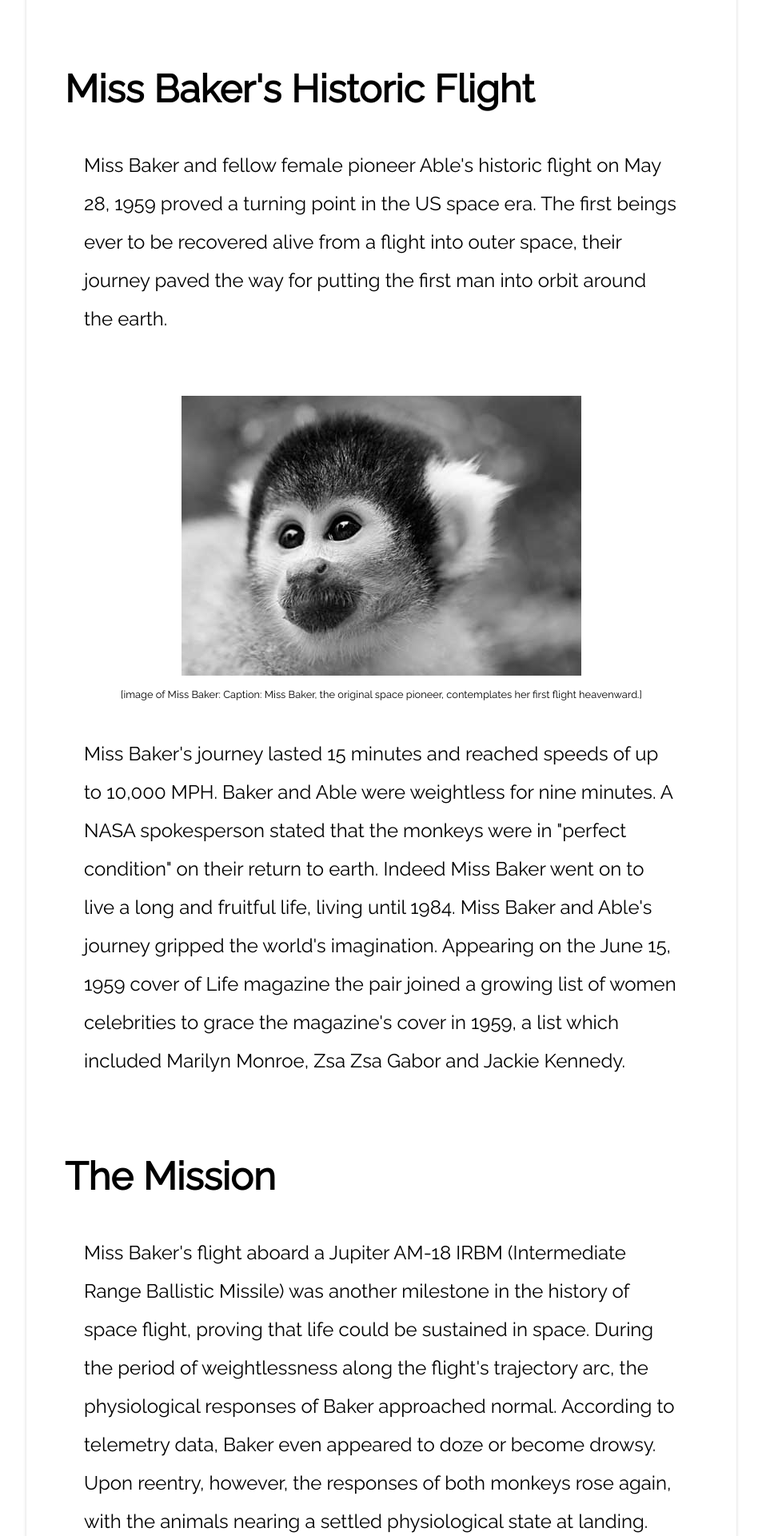
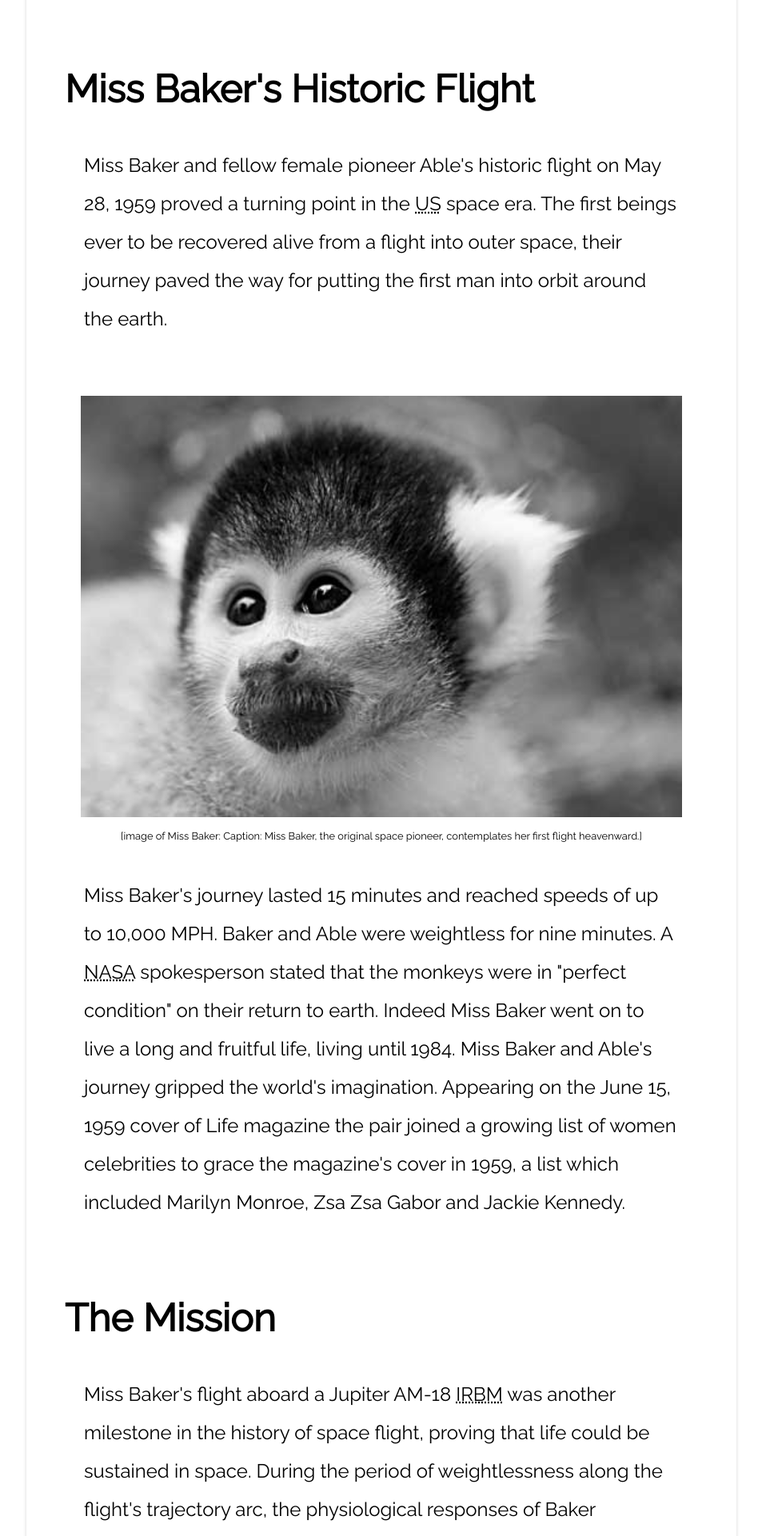
Before and after one commit to Ave700/First-website, a PHP site: page /ms-baker-2/ms-baker-2.html in a window 1280 px wide. Shown: the part 888-2809 px from the top of the page at 80% size, without its empty margins (163-1116 px from the left). Run offline with PHP 8.4, Linux system fonts and the light colour scheme.

Commit message:
added some

```diff
--- a/index.html
+++ b/index.html
@@ -52,7 +52,7 @@
         <ul>
           <li><a href="ms-baker/ms-baker.html"> Assignment 1</a></li>
           <li><a href="hobby/bread.html"> Assignment 2</a></li>
-          <li><a href="ms-baker-2/ms-baker-2.html"> Assignment 3</a></li>
+          <li><a href="ms-baker-2/ms-baker-2.html"> Assignment 4 ms. baker</a></li>
         </ul>
       <!-- </div> -->
 
--- a/ms-baker-2/ms-baker-2.html
+++ b/ms-baker-2/ms-baker-2.html
@@ -24,12 +24,16 @@
                 <p>
                     Before humans were launched into space, many animals were propelled heavenwards to pave the way for mankind's pioneering endeavors.
                      These original pioneers, including numerous monkeys, served their nations in order to investigate the biological effects of space travel.
-                     Perhaps the most famous animal astronaut is Laika, the Soviet space dog who made her historic flight on November 3, 1957. The United States preferred to use monkeys for its missions and launched numerous monkey flights primarily between 1948 and 1961 paving the way for manned missions.
-                     Thirty-two monkeys flew in the space program; each had only one mission. Numerous back-up monkeys also went through the programs but never flew. Monkeys from several species were used, including rhesus monkeys, cynomolgus monkeys, and squirrel monkeys, as well as pig-tailed macaques.
+                     Perhaps the most famous animal astronaut is Laika, the Soviet space dog who made her historic flight on November 3, 1957. The United States
+                     preferred to use monkeys for its missions and launched numerous monkey flights primarily between 1948 and 1961 paving the way for manned missions.
+                     Thirty-two monkeys flew in the space program; each had only one mission. Numerous back-up monkeys also went through the programs but never flew.
+                     Monkeys from several species were used, including rhesus monkeys, cynomolgus monkeys, and squirrel monkeys, as well as pig-tailed macaques.
                 </p>
                 <h5>Miss Baker's Historic Flight</h5>
                 <p>
-                     Miss Baker and fellow female pioneer Able's historic flight on May 28, 1959 proved a turning point in the US space era. The first beings ever to be recovered alive from a flight into outer space, their journey paved the way for putting the first man into orbit around the earth.
+                     Miss Baker and fellow female pioneer Able's historic flight on May 28, 1959 proved a turning point in the <abbr title="United States">US</abbr> space era.
+                     The first beings ever to be recovered alive from a flight into outer space,
+                     their journey paved the way for putting the first man into orbit around the earth.
                 </p>
 
                 <img src="images/miss_baker.jpg" alt="A picture of ms. baker (she's a monkey)">
@@ -41,32 +45,32 @@
 
                 <p>
                     Miss Baker's journey lasted 15 minutes and reached speeds of up to 10,000 MPH. Baker and Able were weightless for nine minutes.
-                    A NASA spokesperson stated that the monkeys were in "perfect condition" on their return to earth.
+                    A <abbr title="National Aeronautics and Space Administration">NASA</abbr> spokesperson stated that the monkeys were in "perfect condition" on their return to earth.
                     Indeed Miss Baker went on to live a long and fruitful life, living until 1984.
                     Miss Baker and Able's journey gripped the world's imagination.
                     Appearing on the June 15, 1959 cover of Life magazine the pair joined a growing list of women celebrities to grace the magazine's cover in 1959,
                     a list which included Marilyn Monroe, Zsa Zsa Gabor and Jackie Kennedy.
                 </p>
                 <h2>The Mission</h2>
-                <p>Miss Baker's flight aboard a Jupiter AM-18 IRBM (Intermediate Range Ballistic Missile) was another milestone in the history of space flight,
+                <p>Miss Baker's flight aboard a Jupiter AM-18 <abbr title="Intermediate Range Ballistic Missile">IRBM</abbr> was another milestone in the history of space flight,
                     proving that life could be sustained in space. During the period of weightlessness along the flight's trajectory arc,
                     the physiological responses of Baker approached normal. According to telemetry data, Baker even appeared to doze or become drowsy.
                     Upon reentry, however, the responses of both monkeys rose again, with the animals nearing a settled physiological state at landing.
-                    The Jupiter missile was originally developed by the US Army as a long-range successor to its PGM-11 Redstone missile,
-                    but was eventually taken over and deployed by the USAF for political reasons.
+                    The Jupiter missile was originally developed by the <abbr title="United States">US</abbr> Army as a long-range successor to its PGM-11 Redstone missile,
+                    but was eventually taken over and deployed by the <abbr title="United States Air Force">USAF</abbr> for political reasons.
                     It was also the only one of the United States' early strategic ballistic missiles with some mobility.
                 </p>
                 <h3>The US Space Program</h3>
                 <p>President Eisenhower formed the National Aeronautics and Space Administration (NASA)
                     in 1958 with it's mission to encourage peaceful applications in space science. The agency became operational on October 1, 1958.
-                    In the beginning, NASA’s missions focused on the space race with the Soviet Union.
+                    In the beginning, <abbr title="National Aeronautics and Space Administration">NASA's</abbr> missions focused on the space race with the Soviet Union.
                     Following Soviet cosmonaut Yuri Gagarin becoming the first man to orbit the Earth in 1961
                     President Kennedy understood the need for America to surpass the Soviet Union in the space race.
                     He secured additional funding and resources from congress which allowed John Glenn Jr. to become the first American to orbit Earth.
-                    Space exploration continued throughout the 1960s. Project Gemini and The Apollo Program were the next projects carried out by NASA.
+                    Space exploration continued throughout the 1960s. Project Gemini and The Apollo Program were the next projects carried out by <abbr title="National Aeronautics and Space Administration">NASA</abbr>.
                     On July 20, 1969, the Apollo 11 astronauts Neil Armstrong, Michael Collins, and Edwin "Buzz" Aldrin Jr.
                     realized President Kennedy's dream of landing a man on the moon.
-                    Currently, NASA is supporting the International Space Station and is conducting in-depth surveys and scientific research throughout the solar system.
+                    Currently, <abbr title="National Aeronautics and Space Administration">NASA</abbr> is supporting the International Space Station and is conducting in-depth surveys and scientific research throughout the solar system.
                 </p>
                 <h4>Life in Retirement</h4>
                 <p>Miss Baker married her long-time partner and fellow monkey 'Big George' in 1962 at the Naval Aerospace Medical Center in Pensacola,
--- a/styles/ms-baker.css
+++ b/styles/ms-baker.css
@@ -49,11 +49,20 @@ p{
 img{
     display:block;
     margin: 0 auto;
+    width: 95%;
+
 }
 div.image-caption{
     font-size: .536em;
     text-align: center;
     padding: 0 0 2em 0;
+}
+a{
+    padding: 0 0 2em 0;
+    text-align: center;
+    display: block;
+
+
 }
 
 @media only screen and (max-device-width: 540px){
@@ -62,6 +71,7 @@ div.image-caption{
     }
     div.baker-body{
         max-width: 100vw;
+        line-height: 3em;
     }
     p{
         /* font-size: 18px; */
```
